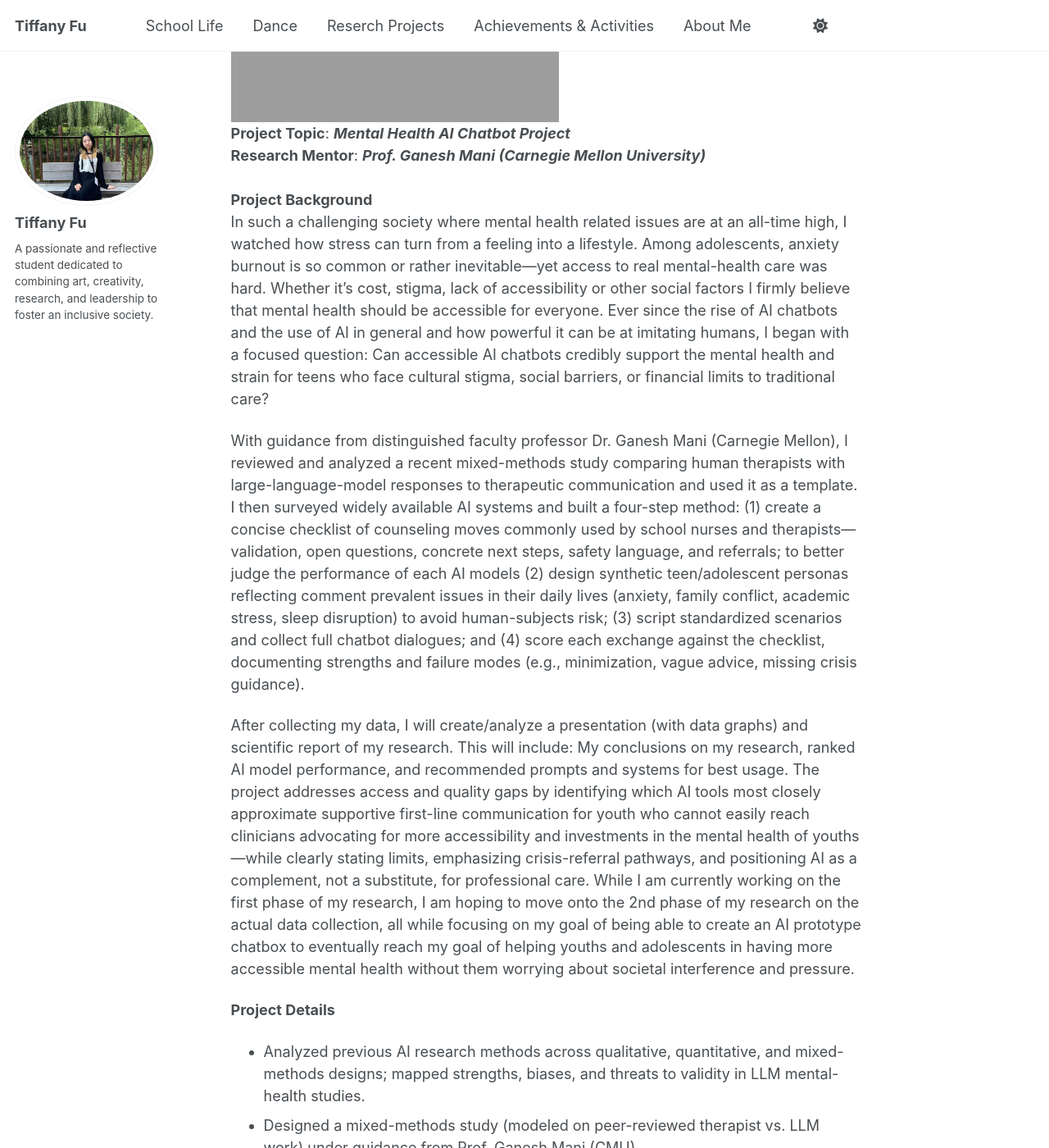
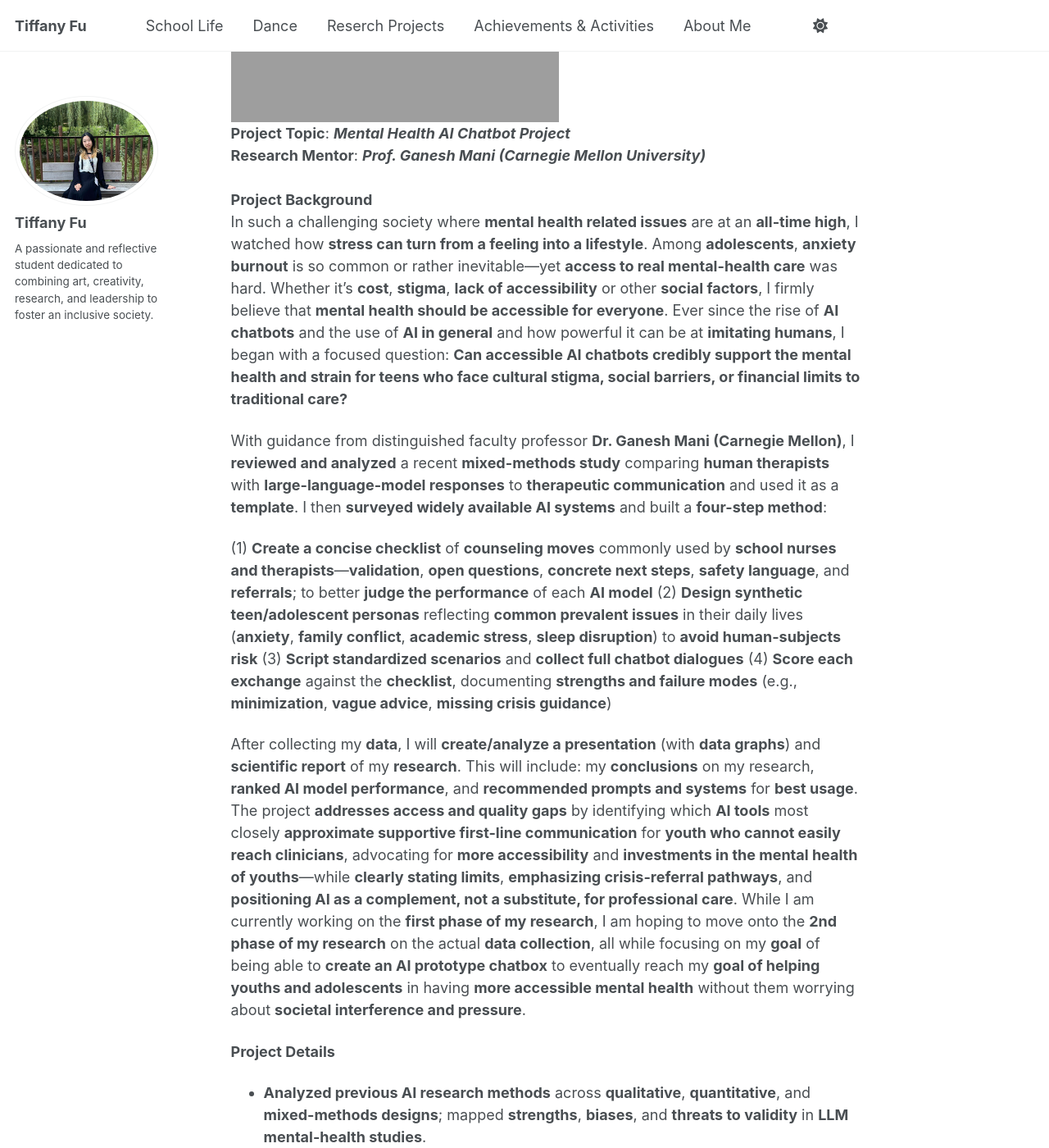
Before and after one commit to TiffanyJTFu/TiffanyTestWeb, a Jekyll site: the page built from _teaching/04-MentalHealthAIChatbotProject.md, in a window 1280 px wide and 1400 px high, scrolled down 292 px. Shown: the whole window at 82% size. Built offline with Jekyll 4.4.1, drawn with Linux system fonts in a browser that asks for light colours; a script that is not in the unit is left out; part of the change alters nothing that is shown; some of the changed text lies outside the part shown.

Commit message:
Refine project details and methodology for AI chatbot
Revised project background and methodology for the Mental Health AI Chatbot Project, enhancing clarity and detail on research processes and goals.

```diff
--- a/_teaching/04-MentalHealthAIChatbotProject.md
+++ b/_teaching/04-MentalHealthAIChatbotProject.md
@@ -8,13 +8,32 @@ permalink: /teaching/MentalHealthAIChatbotProject
 <br>**Project Topic**: <i>**Mental Health AI Chatbot Project**</i>
 <br>**Research Mentor**: <i>**Prof. Ganesh Mani (Carnegie Mellon University)**</i>
 <br><br>**Project Background**
-<br>In such a challenging society where mental health related issues are at an all-time high, I watched how stress can turn from a feeling into a lifestyle. Among adolescents, anxiety burnout is so common or rather inevitable—yet access to real mental-health care was hard. Whether it's cost, stigma, lack of accessibility or other social factors I firmly believe that mental health should be accessible for everyone. Ever since the rise of AI chatbots and the use of AI in general and how powerful it can be at imitating humans, I began with a focused question: Can accessible AI chatbots credibly support the mental health and strain for teens who face cultural stigma, social barriers, or financial limits to traditional care?
+<br>In such a challenging society where **mental health related issues** are at an **all-time high**, I watched how **stress can turn from a feeling into a lifestyle**. Among **adolescents**, **anxiety burnout** is so common or rather inevitable—yet **access to real mental-health care** was hard. Whether it’s **cost**, **stigma**, **lack of accessibility** or other **social factors**, I firmly believe that **mental health should be accessible for everyone**. Ever since the rise of **AI chatbots** and the use of **AI in general** and how powerful it can be at **imitating humans**, I began with a focused question: **Can accessible AI chatbots credibly support the mental health and strain for teens who face cultural stigma, social barriers, or financial limits to traditional care?**
 
-With guidance from distinguished faculty professor Dr. Ganesh Mani (Carnegie Mellon), I reviewed and analyzed a recent mixed-methods study comparing human therapists with large-language-model responses to therapeutic communication and used it as a template. I then surveyed widely available AI systems and built a four-step method: (1) create a concise checklist of counseling moves commonly used by school nurses and therapists—validation, open questions, concrete next steps, safety language, and referrals; to better judge the performance of each AI models (2) design synthetic teen/adolescent personas reflecting comment prevalent issues in their daily lives (anxiety, family conflict, academic stress, sleep disruption) to avoid human-subjects risk; (3) script standardized scenarios and collect full chatbot dialogues; and (4) score each exchange against the checklist, documenting strengths and failure modes (e.g., minimization, vague advice, missing crisis guidance).
+With guidance from distinguished faculty professor **Dr. Ganesh Mani (Carnegie Mellon)**, I **reviewed and analyzed** a recent **mixed-methods study** comparing **human therapists** with **large-language-model responses** to **therapeutic communication** and used it as a **template**. I then **surveyed widely available AI systems** and built a **four-step method**:
 
-After collecting my data, I will create/analyze a presentation (with data graphs) and scientific report of my research. This will include: My conclusions on my research, ranked AI model performance, and recommended prompts and systems for best usage. The project addresses access and quality gaps by identifying which AI tools most closely approximate supportive first-line communication for youth who cannot easily reach clinicians advocating for more accessibility and investments in the mental health of youths—while clearly stating limits, emphasizing crisis-referral pathways, and positioning AI as a complement, not a substitute, for professional care. While I am currently working on the first phase of my research, I am hoping to move onto the 2nd phase of my research on the actual data collection, all while focusing on my goal of being able to create an AI prototype chatbox to eventually reach my goal of helping youths and adolescents in having more accessible mental health without them worrying about societal interference and pressure.
+(1) **Create a concise checklist** of **counseling moves** commonly used by **school nurses and therapists**—**validation**, **open questions**, **concrete next steps**, **safety language**, and **referrals**; to better **judge the performance** of each **AI model**
+(2) **Design synthetic teen/adolescent personas** reflecting **common prevalent issues** in their daily lives (**anxiety**, **family conflict**, **academic stress**, **sleep disruption**) to **avoid human-subjects risk**
+(3) **Script standardized scenarios** and **collect full chatbot dialogues**
+(4) **Score each exchange** against the **checklist**, documenting **strengths and failure modes** (e.g., **minimization**, **vague advice**, **missing crisis guidance**)
+
+After collecting my **data**, I will **create/analyze a presentation** (with **data graphs**) and **scientific report** of my **research**. This will include: my **conclusions** on my research, **ranked AI model performance**, and **recommended prompts and systems** for **best usage**. The project **addresses access and quality gaps** by identifying which **AI tools** most closely **approximate supportive first-line communication** for **youth who cannot easily reach clinicians**, advocating for **more accessibility** and **investments in the mental health of youths**—while **clearly stating limits**, **emphasizing crisis-referral pathways**, and **positioning AI as a complement, not a substitute, for professional care**. While I am currently working on the **first phase of my research**, I am hoping to move onto the **2nd phase of my research** on the actual **data collection**, all while focusing on my **goal** of being able to **create an AI prototype chatbox** to eventually reach my **goal of helping youths and adolescents** in having **more accessible mental health** without them worrying about **societal interference and pressure**.
 
 **Project Details**
+* **Analyzed previous AI research methods** across **qualitative**, **quantitative**, and **mixed-methods designs**; mapped **strengths**, **biases**, and **threats to validity** in **LLM mental-health studies**.
+* **Designed a mixed-methods study** (modeled on **peer-reviewed therapist vs. LLM work**) under guidance from **Prof. Ganesh Mani (CMU)**.
+* **Mentored by Prof. Ganesh Mani (Carnegie Mellon)**; **Phase I (design/pilots) completed**; **Phase II (full data collection/analysis) in progress**, with **conclusions forthcoming**.
+* Built a **4-step evaluation method**: **clinician-inspired rubric** (**validation**, **open Qs**, **concrete steps**, **safety/referrals**) → **synthetic teen personas** → **standardized scenarios** → **rubric-based scoring**.
+* **Created synthetic teen personas** reflecting **common stressors among adolescents** (**academics**, **family conflict**, **sleep**, **social pressure**) for **standardized testing**.
+* **Engineered synthetic adolescent personas** to safely **simulate high-risk scenarios** without **human subjects** or **identifiable data**.
+* **Designed IRB-eligible, non-human-subjects personas** enabling **low-risk evaluation** of **AI support tools**.
+* **Built structured synthetic user profiles** with **scripted backstories and goals** to **control for variability** in **chatbot trials**.
+* Currently **testing multiple AI systems**; will **synthesize strengths/weaknesses** into a **prioritized remediation roadmap**.
+* Will **create + deliver scientific report** of **results + presentation** (with **graphs**): a **ranked model leaderboard**, **prompt best-practices playbook**, **clear data visualizations**, and **deployment guidelines** with **embedded crisis-escalation pathways**.
+* **Engineering a crisis-aware, prototype, AI-powered chatbot** to (**augment, not replace**) **clinical care mental health**, which will **utilize safety guardrails** from **study results**.
+
+
+
 * Analyzed previous AI research methods across qualitative, quantitative, and mixed-methods designs; mapped strengths, biases, and threats to validity in LLM mental-health studies.
 * Designed a mixed-methods study (modeled on peer-reviewed therapist vs. LLM work) under guidance from Prof. Ganesh Mani (CMU).
 * Mentored by Prof. Ganesh Mani (Carnegie Mellon); Phase I (design/pilots) completed; Phase II (full data collection/analysis) in progress, with conclusions forthcoming.
```
